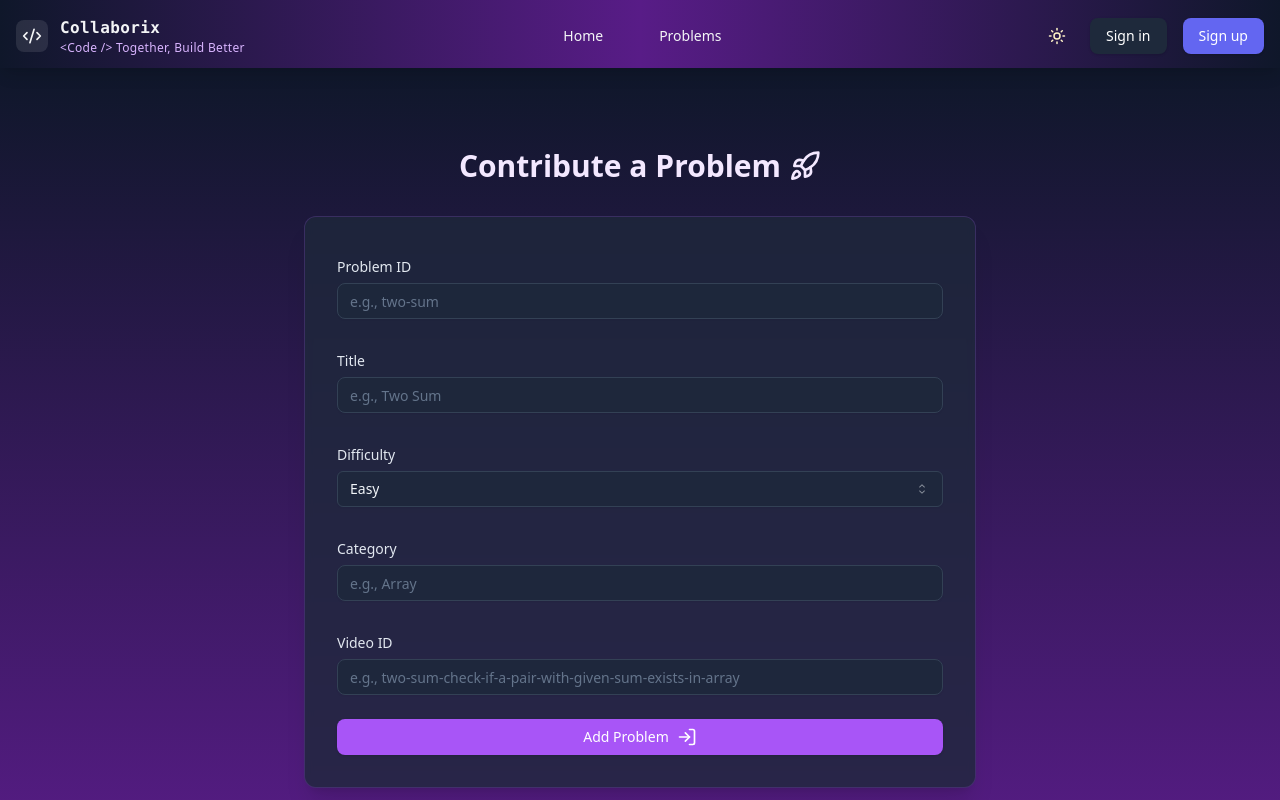
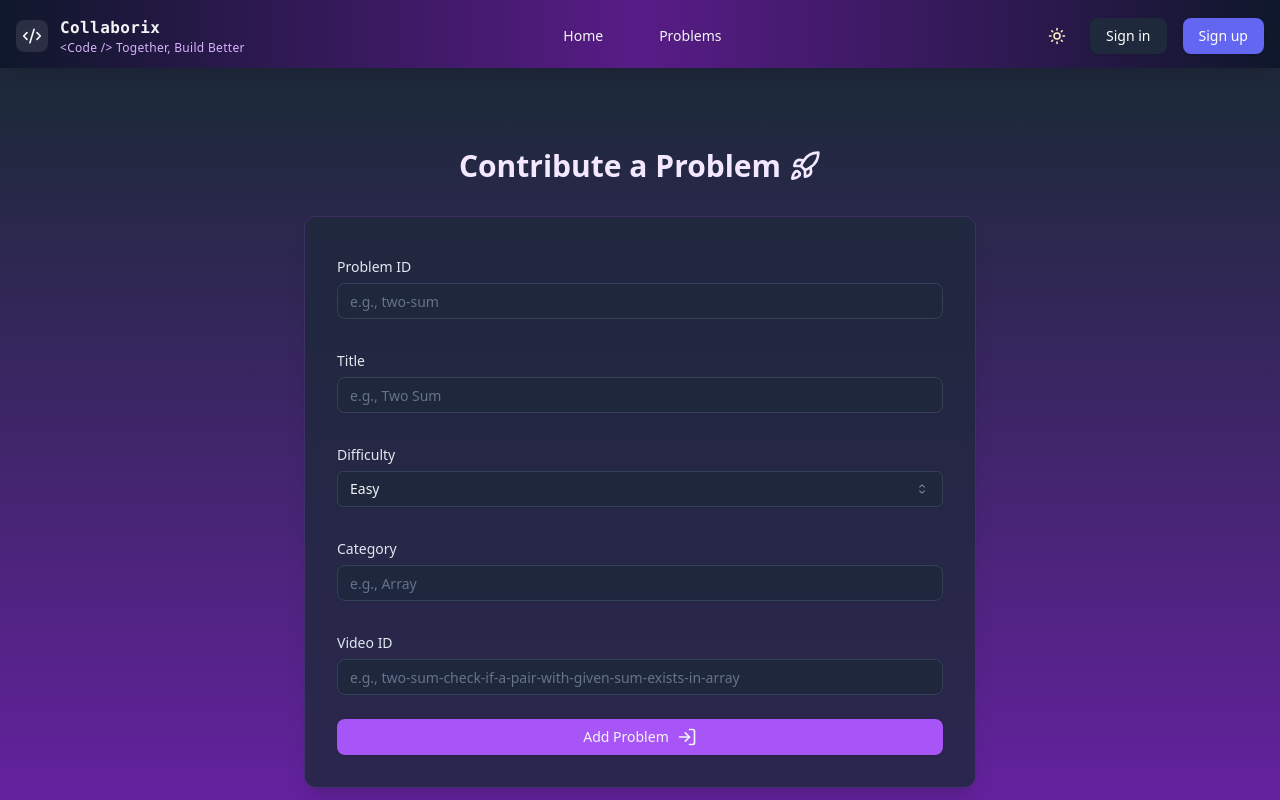
Before and after one commit to CoderXYZ14/Collaborix-Frontend, a React (Vite) app: page /contribute-questions in a window 1280 px wide. Built offline with nearby package versions, Linux system fonts and the light colour scheme.

Commit message:
Ui Changes-2

```diff
--- a/src/App.jsx
+++ b/src/App.jsx
@@ -53,7 +53,7 @@ function App() {
           pauseOnHover
           theme={darkMode ? "dark" : "light"}
         />
-        <main className="flex-grow">
+        <main className="flex-grow ">
           {" "}
           <Outlet />
         </main>
--- a/src/components-self/codespace/ProblemDescription/ProblemDescription.jsx
+++ b/src/components-self/codespace/ProblemDescription/ProblemDescription.jsx
@@ -3,7 +3,7 @@ import { CheckCircle } from "lucide-react";
 
 const ProblemDescription = ({ problem }) => {
   return (
-    <div className="flex flex-col h-screen bg-gradient-to-b from-violet-200 from-10% to-purple-100 dark:bg-gradient-to-b dark:from-slate-800 from-5% dark:to-purple-800  transition-colors duration-200">
+    <div className="flex flex-col h-screen bg-gradient-to-b from-violet-200 from-10% to-purple-100 dark:bg-gradient-to-b dark:from-slate-800 dark:from-5% dark:to-purple-800  transition-colors duration-200">
       {/* Tab Navigation */}
       <div className="flex h-12 items-center bg-gray-100 dark:bg-slate-900 border-b border-gray-200 dark:border-slate-800 transition-colors duration-200">
         <div className="px-6 py-2.5 text-sm font-medium bg-white dark:bg-slate-950 text-slate-900 dark:text-white border-b-2 border-violet-500 transition-colors duration-200">
--- a/src/components-self/contribute-questions/ContributeQuestions.jsx
+++ b/src/components-self/contribute-questions/ContributeQuestions.jsx
@@ -1,4 +1,3 @@
-import React, { useState } from "react";
 import InputBox from "../InputBox";
 import { Button } from "@/components/ui/button";
 import {
@@ -9,6 +8,7 @@ import {
   SelectValue,
 } from "@/components/ui/select";
 import { LogIn, Rocket } from "lucide-react";
+import { useState } from "react";
 import { toast } from "react-toastify";
 
 const ContributeQuestions = () => {
@@ -52,7 +52,7 @@ const ContributeQuestions = () => {
   };
 
   return (
-    <main className="bg-gradient-to-b from-purple-100 to-purple-200 dark:from-slate-900 dark:to-purple-900">
+    <main className="bg-gradient-to-b from-purple-400 to-purple-200 dark:bg-gradient-to-b dark:from-slate-800 from-5% dark:to-purple-800">
       <div className="flex min-h-screen flex-col items-center px-6 py-20">
         <h1 className="flex items-center gap-2 text-3xl font-bold text-purple-900 dark:text-purple-100 mb-8">
           Contribute a Problem <Rocket className="h-8 w-8" />
@@ -138,7 +138,7 @@ const ContributeQuestions = () => {
 
               <Button
                 type="submit"
-                className="w-full bg-purple-600 hover:bg-purple-700 dark:bg-purple-500 dark:hover:bg-purple-600 text-white font-medium py-2.5 rounded-lg transition-colors duration-200 text-sm"
+                className="w-full bg-purple-600 hover:bg-purple-700 dark:bg-purple-500 dark:hover:bg-purple-600 text-gray-100 font-medium py-2.5 rounded-lg transition-colors duration-200 text-sm"
               >
                 Add Problem <LogIn size={20} className="ml-2" />
               </Button>
```
